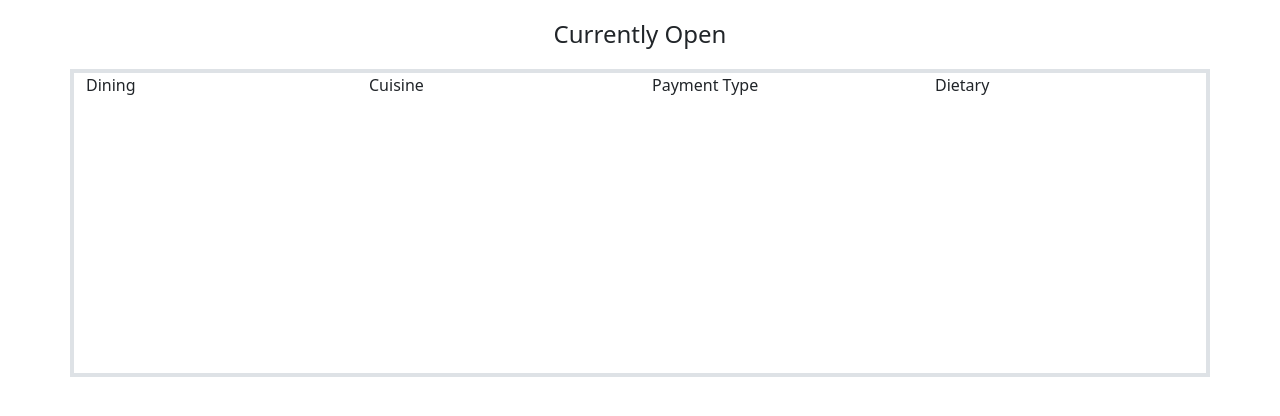
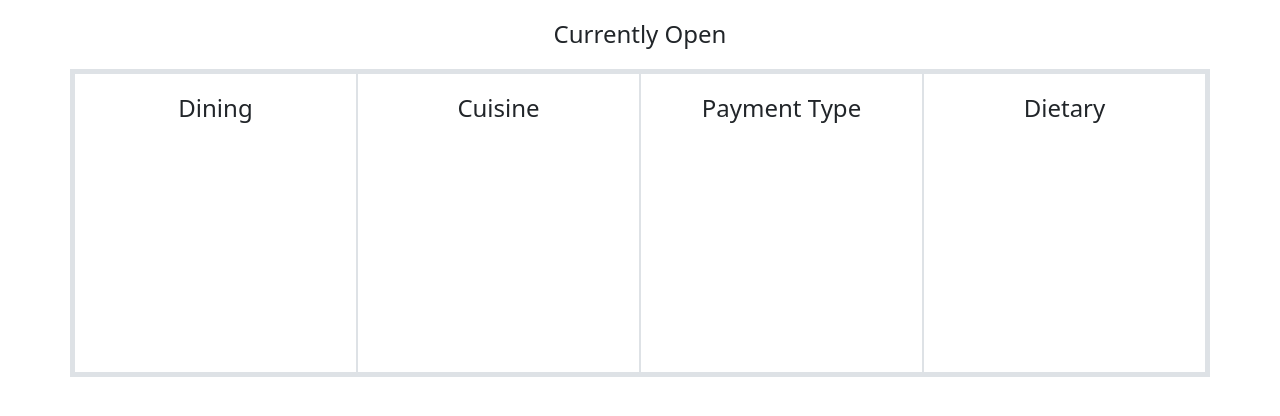
Before and after one commit to sean-pj/YorkEats, a Django app: template YorkEats/templates/YorkEats/index.html in a window 1280 px wide. Shown: the part 56-472 px from the top of the page. Run offline with Django 5.2, Linux system fonts and the light colour scheme; the template is opened without the code that fills it, so the values that code supplies are empty.

Commit message:
bug fixes and comments

```diff
--- a/YorkEats/static/home.js
+++ b/YorkEats/static/home.js
@@ -64,13 +64,7 @@ document.addEventListener('DOMContentLoaded', () => {
         })
     })
 
-    document.querySelector("#form-grid").querySelectorAll("p").forEach(filter_name => {
-        dict_filters[filter_name.innerHTML] = []
-    })
-    update_cards_or()
-
-
-
+    //Update public rating stars
     document.querySelectorAll("#public-rating").forEach(form => {
 
         fetch(`rating/${form.querySelector("#id").innerHTML}`)
@@ -85,6 +79,13 @@ document.addEventListener('DOMContentLoaded', () => {
         });
     })
 
+    //Assign each filter category an array in a dictionary
+    document.querySelector("#form-grid").querySelectorAll("#filter-name").forEach(filter_name => {
+        dict_filters[filter_name.innerHTML] = []
+    })
+    update_cards_or()
+
+    //User rating input actions
     document.querySelectorAll("#user-rating").forEach(form => {
         form.querySelectorAll("input").forEach(input => {
             input.addEventListener('click', () => {
@@ -126,12 +127,16 @@ document.addEventListener('DOMContentLoaded', () => {
 })
 
 
-
+//Filter checkbox behavior.
+//This function gets the places that matches the filters, but only one filter needs to be match.
+//Meaning if one filter matched a place, but another selected filter didn't, the place would still be selected.
+//This is specifically for filters in the same column/category. So that you can for example see north american or italian restaurants.
 function update_cards_or() {
     document.querySelectorAll(".form-check").forEach(form => {
         let checkbox = form.querySelector("input")
-        let filter_name = form.parentNode.querySelector("p")
+        let filter_name = form.parentNode.querySelector("#filter-name")
 
+        //Checkbox click behavior
         checkbox.addEventListener('change', () => {
             if (checkbox.checked) {
                 dict_filters[filter_name.innerHTML].push(checkbox.id)
@@ -160,13 +165,18 @@ function update_cards_or() {
                         })
                     })
                  }
-                 update_cards_and()
+                //Remove the places that don't match all the filters
+                update_cards_and()
             }
 
         })
     })
 
 }
+
+//Filter checkbox behavior.
+//This function gets the places that matches the filters, but all filters must match in order for the place be selected.
+//This is specifically done for filters in different columns. So that you can for example look for italian restaurants in two separate locations.
 function update_cards_and() {
     document.querySelectorAll("#card-col").forEach(col => {
         if (col.style.display == "block") {
--- a/YorkEats/templates/YorkEats/index.html
+++ b/YorkEats/templates/YorkEats/index.html
@@ -6,8 +6,8 @@
     <h4 style="text-align: center;">Currently Open</h4>
     <div class="container-sm border border-4">
       <div id="form-grid" class="row" style="height: 300px; overflow-y:scroll;">
-        <div class="col">
-          <p>Dining</p>
+        <div class="col border">
+          <h4 id="filter-name" style="text-align: center;">Dining</h4>
           {% for location in locations %}
           {% if location != "" and location != "Unknown location" %}
           <div class="form-check">
@@ -19,8 +19,8 @@
           {% endif %}
           {% endfor %}
         </div>
-        <div class="col">
-          <p>Cuisine</p>
+        <div class="col border">
+          <h4 id="filter-name" style="text-align: center;">Cuisine</h4>
           {% for cuisine in cuisines %}
           {% if cuisine != "" and cuisine != "No genre of cuisine provided" %}
           <div class="form-check">
@@ -32,8 +32,8 @@
           {% endif %}
           {% endfor %}
         </div>
-        <div class="col">
-          <p>Payment Type</p>
+        <div class="col border">
+          <h4 id="filter-name" style="text-align: center;">Payment Type</h4>
           {% for options in payment_options %}
           {% if options != "" and options != "No payment options provided" %}
           <div class="form-check">
@@ -45,8 +45,8 @@
           {% endif %}
           {% endfor %}
         </div>
-        <div class="col">
-          <p>Dietary</p>
+        <div class="col border">
+          <h4 id="filter-name" style="text-align: center;">Dietary</h4>
           {% for options in dietary_options %}
           {% if options != "" and options != "No dietary options provided" %}
           <div class="form-check">
--- a/YorkEats/views.py
+++ b/YorkEats/views.py
@@ -63,10 +63,6 @@ def edit(request):
 
     data = request.POST
     place = Place.objects.get(id=int(data.get("id")))
-
-    # Double check that the correct user is signed in
-    # if request.user != place.user:
-    #     return JsonResponse({"error": "Not signed in to the correct account"}, status=400)
 
     place.image = request.FILES.get("image")
     place.save()
```
